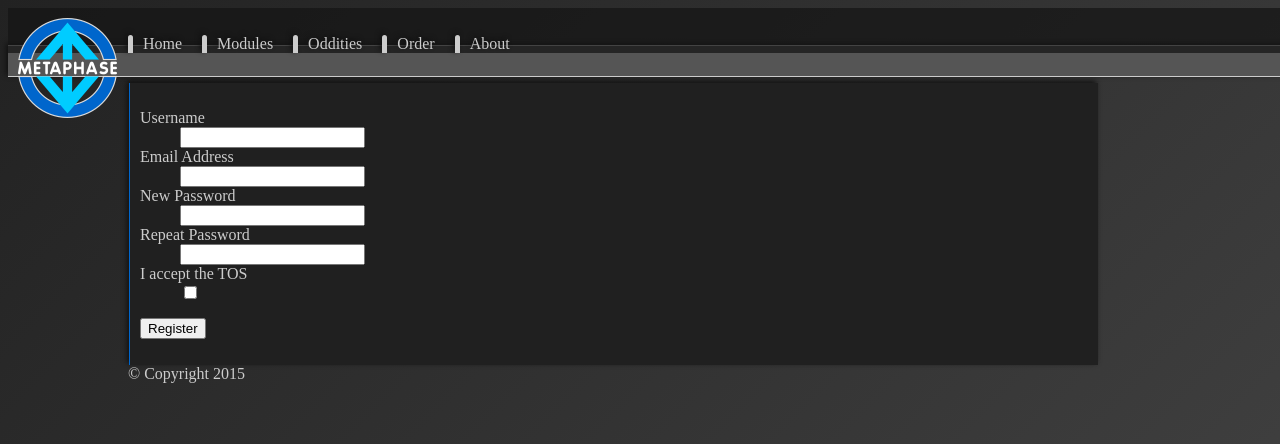
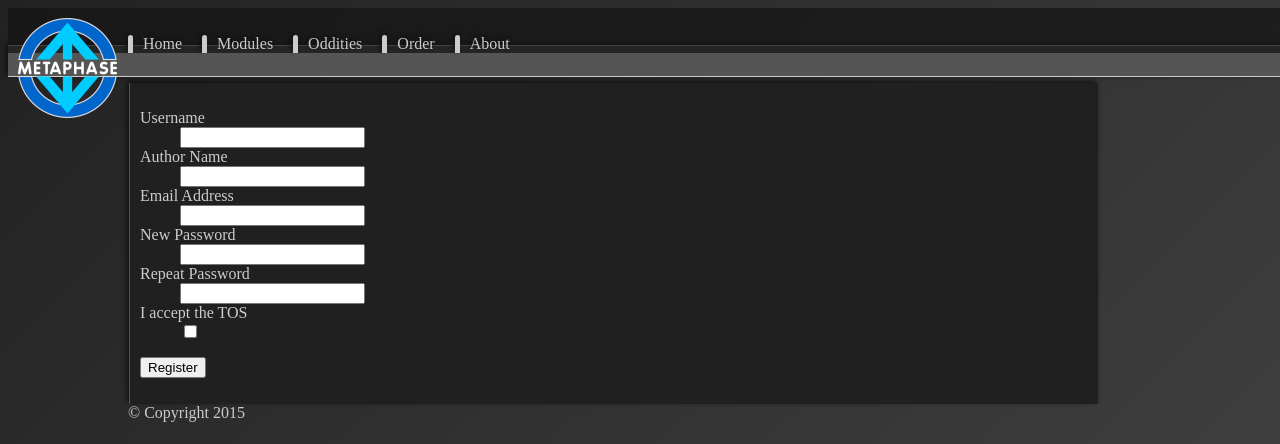
Before and after one commit to MrBZapp/MetaphaseWeb, a Flask app: template www/mainsite/metaphase/templates/register.html in a window 1280 px wide. Shown: the top 444 px of the page. Run offline with Flask 2, Linux system fonts and the light colour scheme; the template is opened without the code that fills it: values that come from a table or form of the project are taken from there, others are empty; parts of the project's set-up code (start-up, migrations or seed data) failed here and were passed over; some libraries are stand-ins or nearby versions.

Commit message:
updating the registration for so it actually works

```diff
--- a/www/mainsite/metaphase/templates/register.html
+++ b/www/mainsite/metaphase/templates/register.html
@@ -4,7 +4,7 @@
 <form method=post action="/register">
     <dl>
         {{ render_field(form.username) }}
-        {{ render_field(form.realname) }}
+        {{ render_field(form.real_name) }}
         {{ render_field(form.email) }}
         {{ render_field(form.password) }}
         {{ render_field(form.confirm) }}
```
